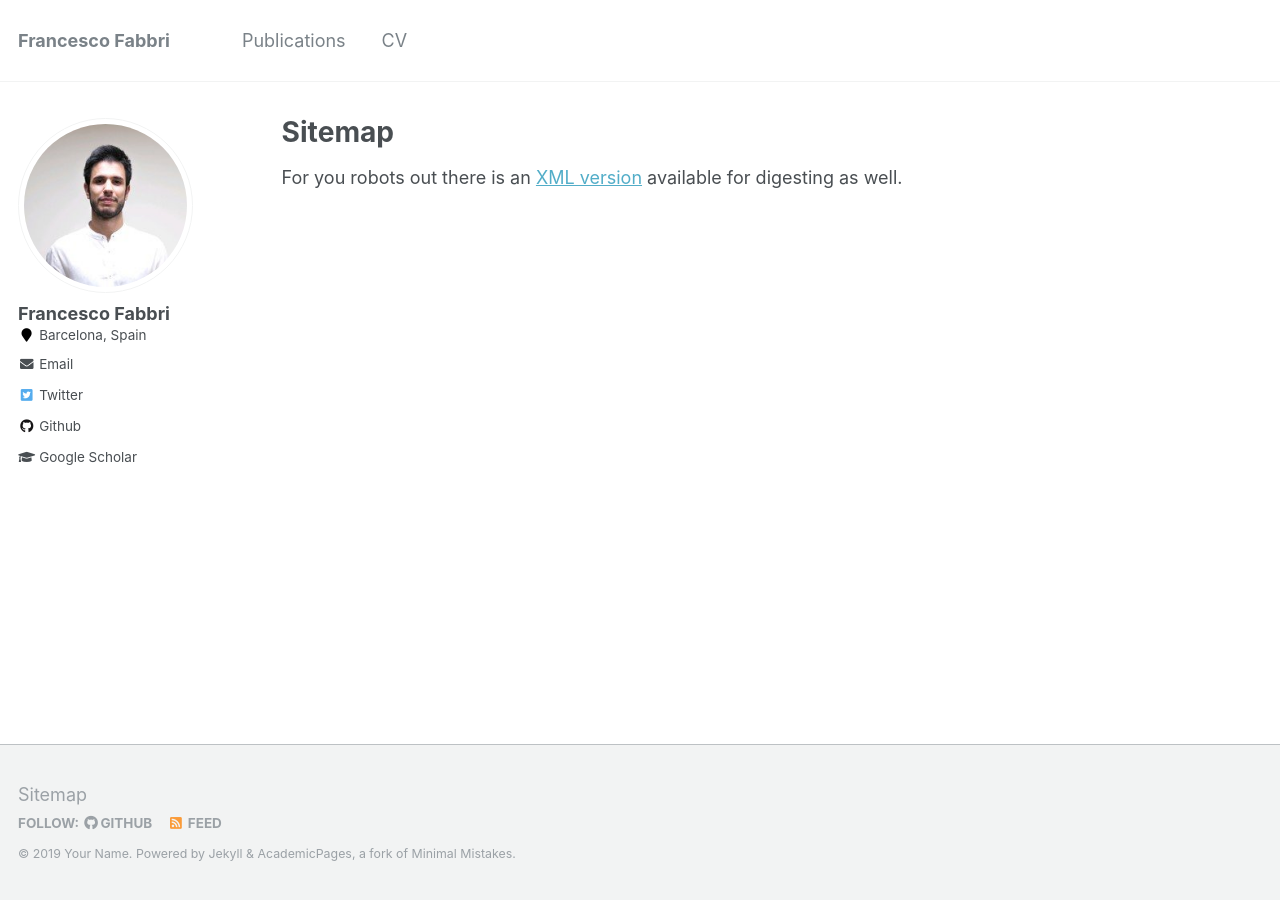
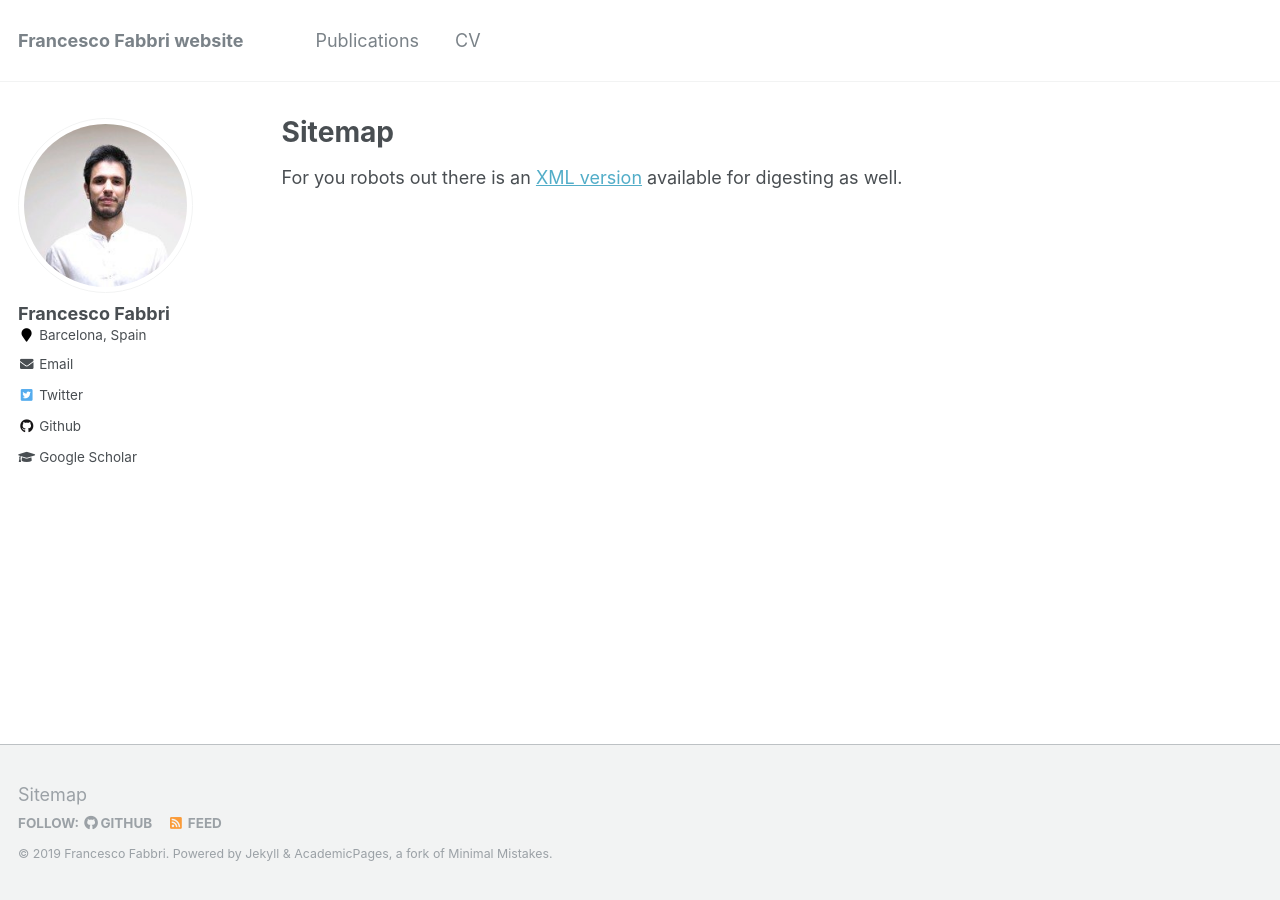
Before and after one commit to FraFabbri/frafabbri.github.io, a Jekyll site: the page built from _pages/sitemap.md, in a window 1280 px wide. Built offline with Jekyll 4.4.1, drawn with Linux system fonts in a browser that asks for light colours.

Commit message:
minor change

```diff
--- a/_config.yml
+++ b/_config.yml
@@ -7,11 +7,11 @@
 
 # Site Settings
 locale                   : "en-US"
-title                    : "Francesco Fabbri"
+title                    : "Francesco Fabbri website"
 title_separator          : "-"
-name                     : &name "Your Name"
-description              : &description "personal description"
-url                      : https://frafabbri.github.io # the base hostname & protocol for your site e.g. "https://mmistakes.github.io"
+name                     : &name "Francesco Fabbri"
+description              : &description "Personal website PhD student UPF Barcelona"
+url                      : "https://frafabbri.github.io" # the base hostname & protocol for your site e.g. "https://mmistakes.github.io"
 baseurl                  : "" # the subpath of your site, e.g. "/blog"
 repository               : "frafabbri/frafabbri.github.io"
 teaser                   :  # filename of teaser fallback teaser image placed in /images/, .e.g. "500x300.png"
--- a/_pages/sitemap.md
+++ b/_pages/sitemap.md
@@ -5,6 +5,4 @@ permalink: /sitemap/
 author_profile: true
 ---
 
-{% include base_path %}
-
 For you robots out there is an [XML version]({{ base_path }}/sitemap.xml) available for digesting as well.
```
Also changed, not shown: 4 other files.
